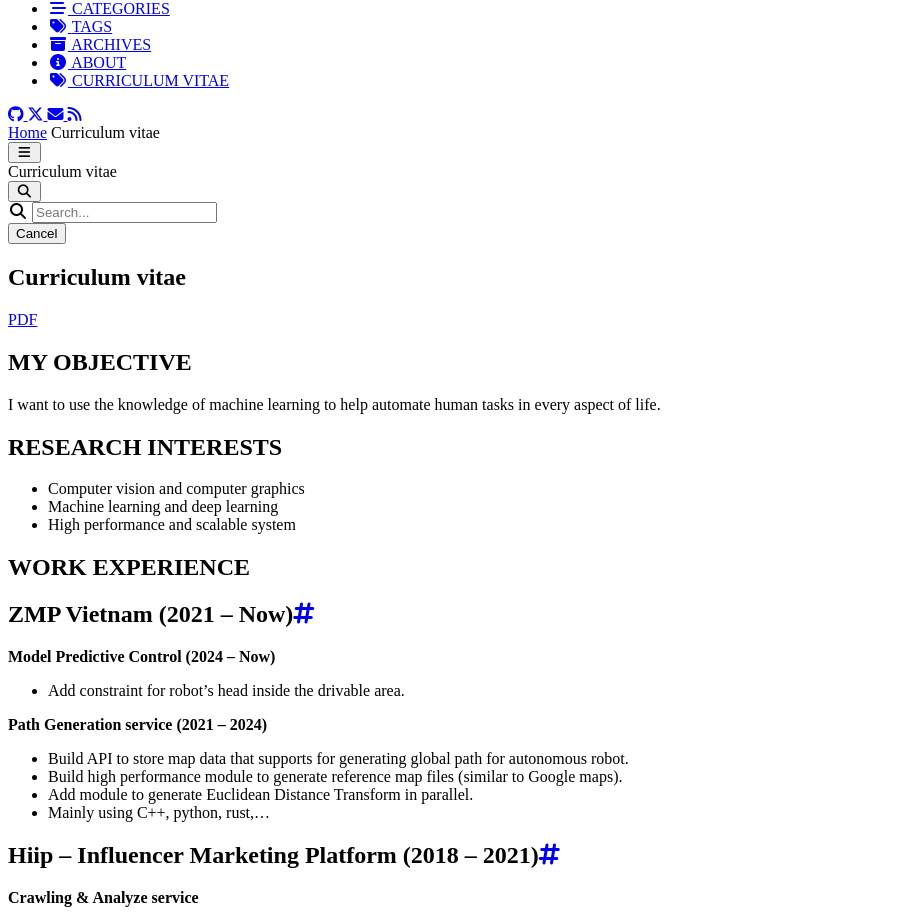
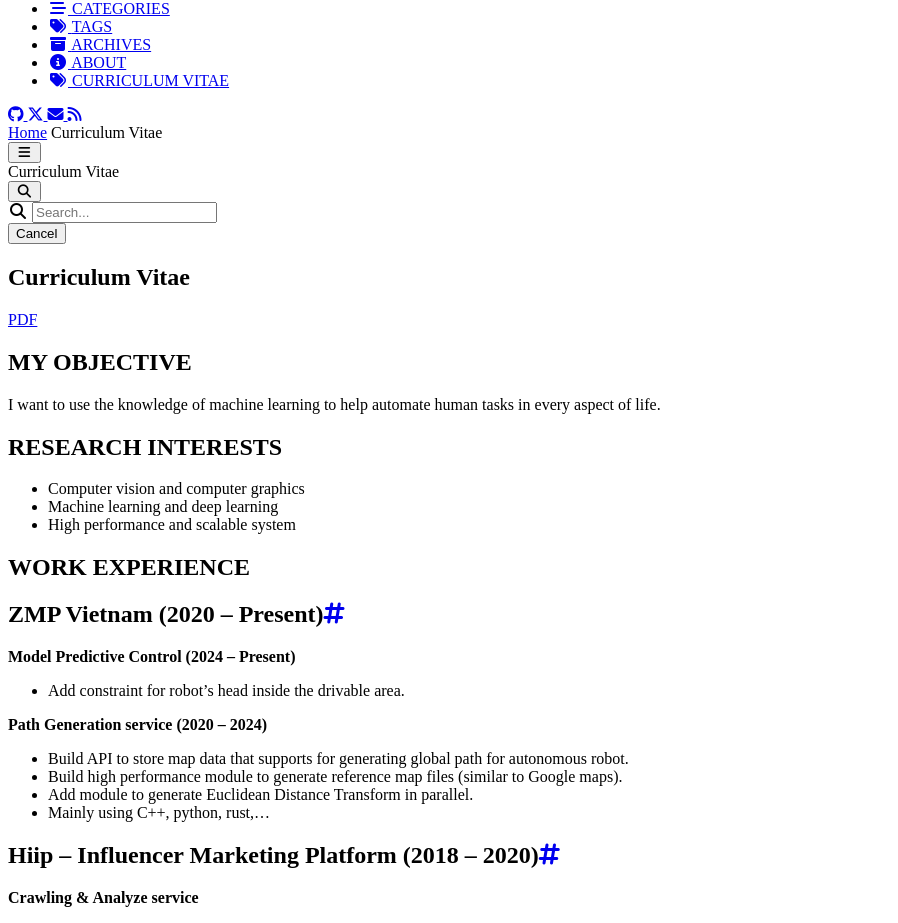
Before and after one commit to CaoDuyThanh/caoduythanh.github.io, a Jekyll site: the page built from _tabs/cv.md, in a window 1280 px wide and 1400 px high. Shown: the part 192-1115 px from the top of the window, without its empty margins (0-898 px from the left). Built offline with Jekyll 4.4.1, drawn with Linux system fonts in a browser that asks for light colours; cached includes are drawn as plain includes; nearby versions of some CDN libraries.

Commit message:
Update datetime

```diff
--- a/_tabs/curriculum vitae.md
+++ b/_tabs/cv.md
@@ -17,18 +19,18 @@
 
 # WORK EXPERIENCE
 
-## ZMP Vietnam (2021 – Now)
+## ZMP Vietnam (2020 – Present)
 
-**Model Predictive Control (2024 – Now)**
+**Model Predictive Control (2024 – Present)**
 - Add constraint for robot's head inside the drivable area.
 
-**Path Generation service (2021 – 2024)**
+**Path Generation service (2020 – 2024)**
 - Build API to store map data that supports for generating global path for autonomous robot.
 - Build high performance module to generate reference map files (similar to Google maps).
 - Add module to generate Euclidean Distance Transform in parallel.
 - Mainly using C++, python, rust,...
 
-## Hiip – Influencer Marketing Platform (2018 – 2021)
+## Hiip – Influencer Marketing Platform (2018 – 2020)
 
 **Crawling & Analyze service**
 - Build scalable crawler system to gather data of million users from Social Network: Facebook, Instagram, Youtube and Blog.
```
Also changed, not shown: other parts of _tabs/cv.md (+2 -0 lines), 1 other file.
